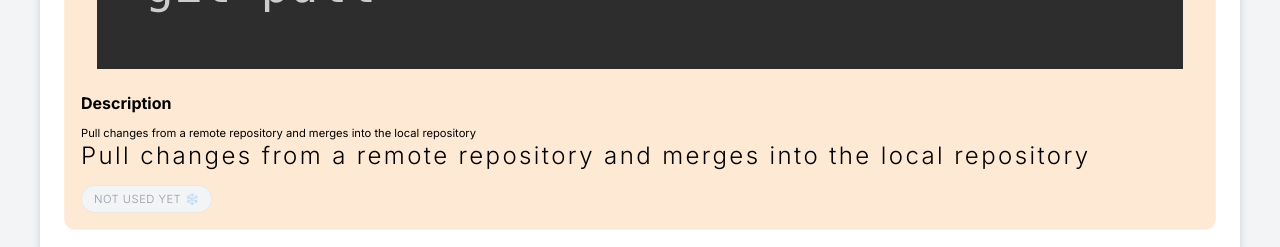
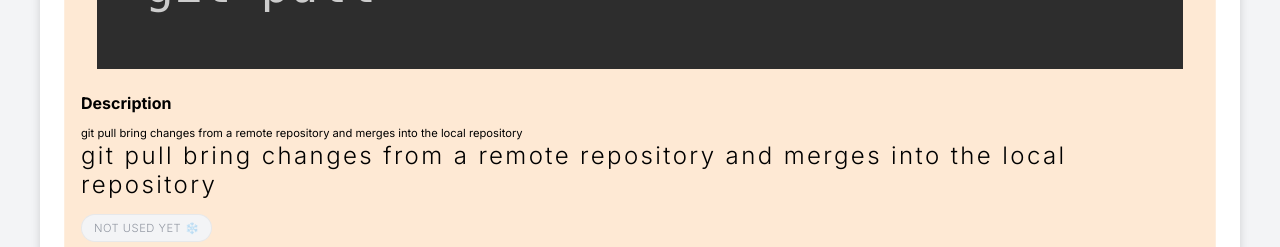
Before and after one commit to erickrod54/git-and-github-workflow, a React (Create React App) app: page / in a window 1280 px wide. Shown: the part 9820-10067 px from the top of the page. Built offline with nearby package versions, Linux system fonts and the light colour scheme.

Commit message:
git-and-github-workflow - version 6.20 - data js - Features: Adding git pull to description

```diff
--- a/src/data.js
+++ b/src/data.js
@@ -1,7 +1,7 @@
-/**git-and-github-workflow  - version 6.19 - data js
+/**git-and-github-workflow  - version 6.20 - data js
  * - Features:
  *
- *     --> Adding 'git push' to description
+ *     --> Adding 'git pull' to description
  *
  * Note: This component will have later the main menu
  * to each pattern and its explanations and use cases
@@ -93,7 +93,7 @@
       id:12,
       category:'git often use',
       command:'git pull',
-      description:'Pull changes from a remote repository and merges into the local repository'
+      description:'git pull bring changes from a remote repository and merges into the local repository'
   },
   {
       id:13,
```
